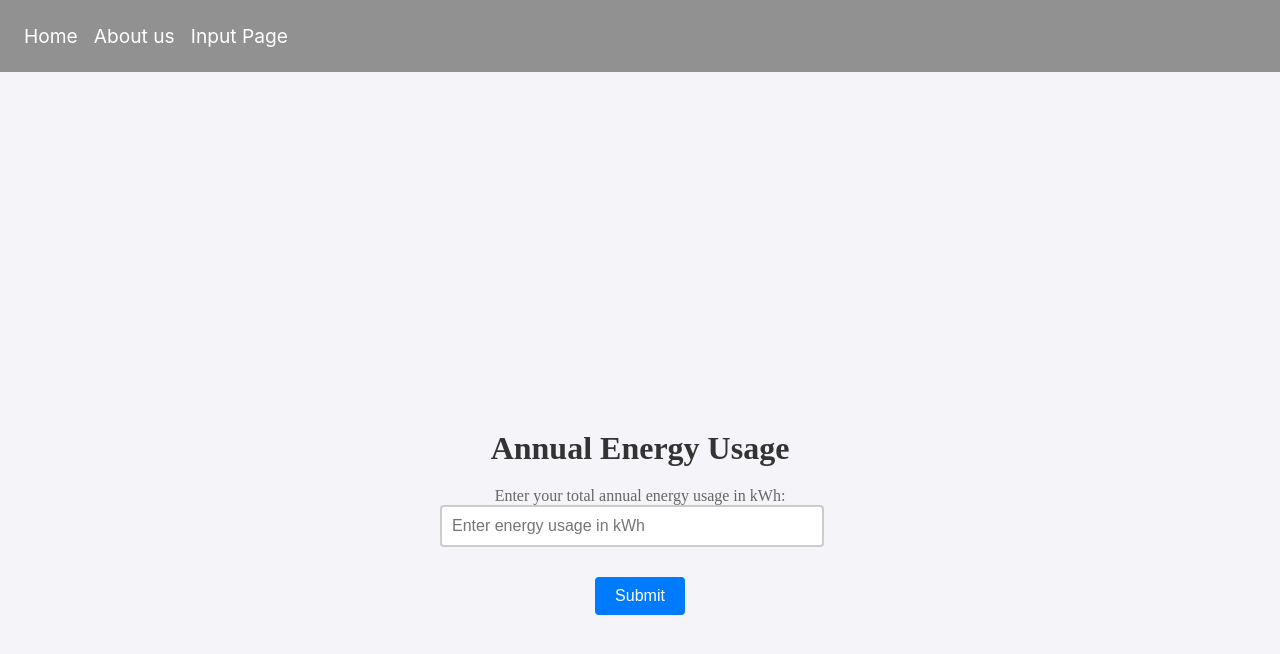
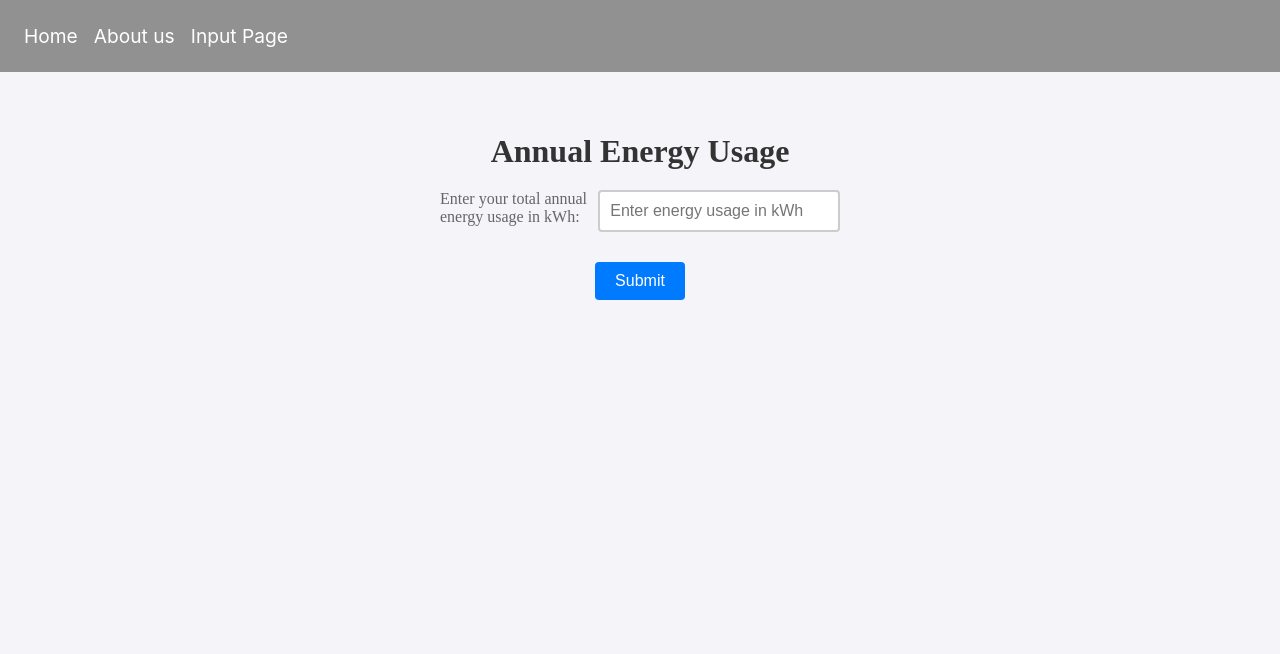
Before and after one commit to UTDallasEPICS/Residential-Solar-Calculator, a React (Create React App) app: page /inputPage in a window 1280 px wide. Shown: the top 654 px of the page. Built offline with nearby package versions, Linux system fonts and the light colour scheme.

Commit message:
small update :))))

```diff
--- a/src/components/inputPage.js
+++ b/src/components/inputPage.js
@@ -5,7 +5,6 @@ const Container = styled.div`
   display: flex;
   flex-direction: column;
   align-items: center;
-  justify-content: center;
   padding: 40px;
   font-family: 'Arial, sans-serif';
   background-color: #f4f4f9;
@@ -15,13 +14,12 @@ const Container = styled.div`
 const Title = styled.h1`
   color: #333;
   margin-bottom: 20px;
-  text-align: center;  // Ensuring the title is also centered
 `;
 
 const Form = styled.form`
   display: flex;
   flex-direction: column;
-  align-items: center; // This will center all children horizontally
+  align-items: center; // Centers form elements horizontally
   width: 100%;
   max-width: 400px;
 `;
@@ -30,8 +28,9 @@ const Label = styled.label`
   margin-bottom: 10px;
   font-size: 16px;
   color: #666;
-  width: 100%; // Ensures the label uses the full width
-  text-align: center; // Centering the text inside the label
+  width: 100%; // Ensures the label uses the full width for proper alignment
+  display: flex;
+  justify-content: center; // Centers the text of the label
 `;
 
 const Input = styled.input`
@@ -40,8 +39,8 @@ const Input = styled.input`
   margin-bottom: 20px;
   border: 2px solid #ccc;
   border-radius: 4px;
-  display: block;  // Ensures it takes the full width of its container
-  width: 90%; // Sets the width relative to the parent, centered by padding
+  width: 100%; // Ensures the input field fills the form width
+  max-width: 360px; // Optional to limit input size
   &:focus {
     border-color: #0056b3;
     outline: none;
```
